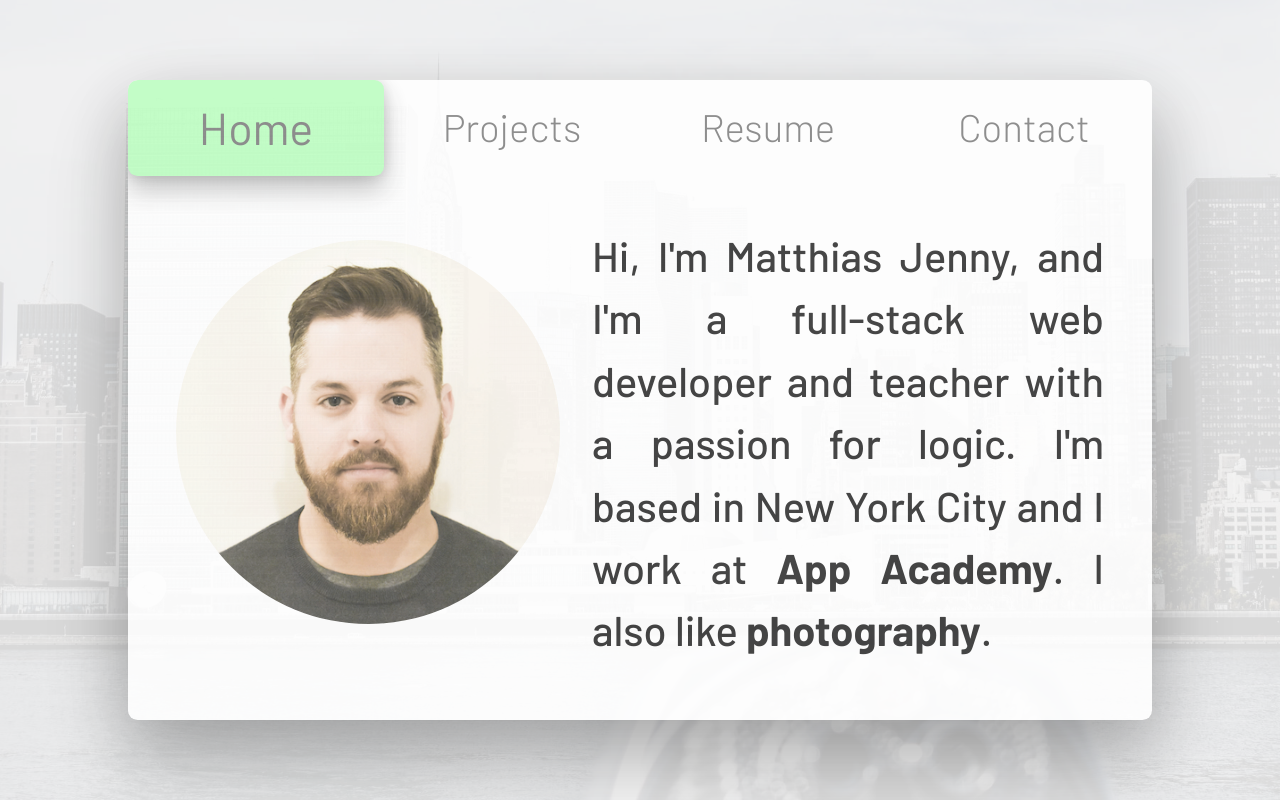
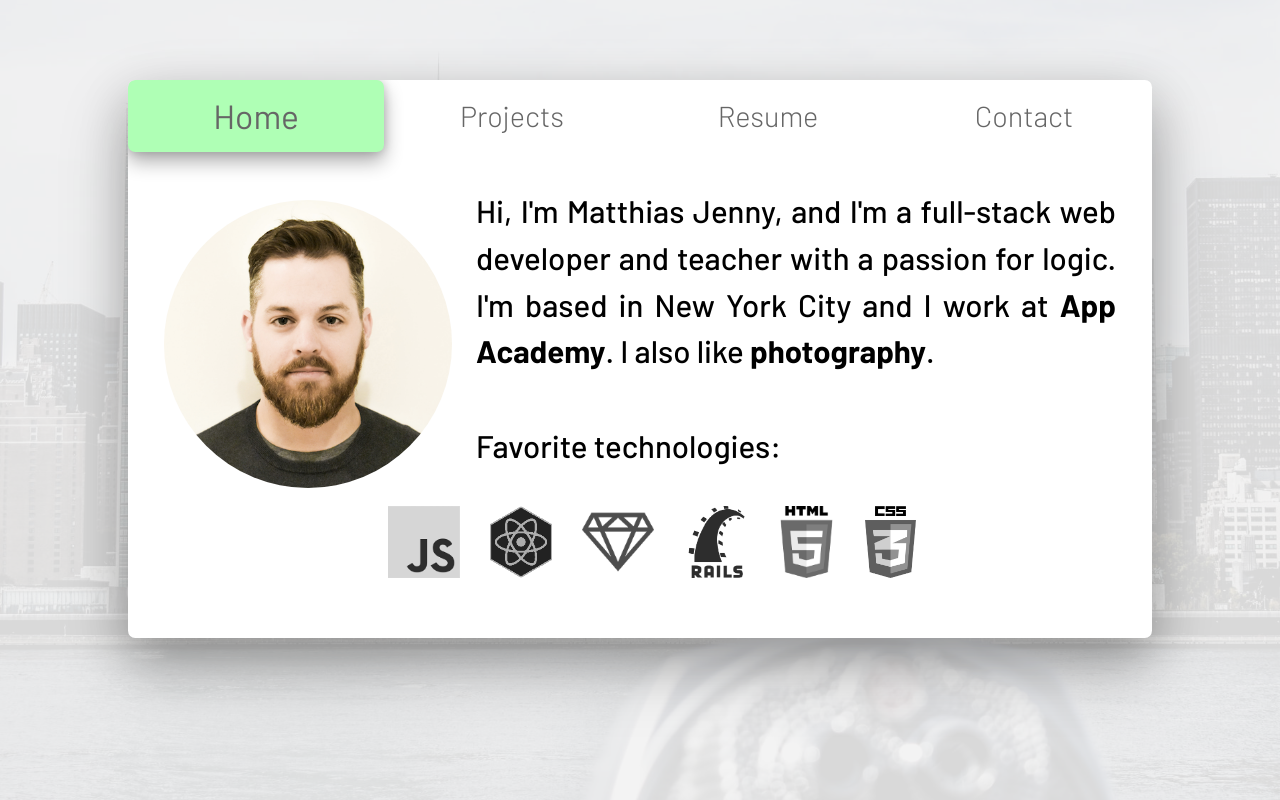
Before and after one commit to m1010j/m1010j.github.io, a website built with webpack: page index.html in a window 1280 px wide. Built offline with nearby package versions, Linux system fonts and the light colour scheme.

Commit message:
Improve styling

```diff
--- a/entry.js
+++ b/entry.js
@@ -59,7 +59,7 @@ document.addEventListener('DOMContentLoaded', function() {
   const navItems = Array.from(document.getElementsByClassName('navitem'));
   const content = document.getElementById('content');
   setTimeout(() => {
-    main.forEach(el => el.setAttribute('style', 'opacity: .85'));
+    main.forEach(el => el.setAttribute('style', 'opacity: 1'));
     content.innerHTML = contents.home;
   }, 100);
 
--- a/script.js
+++ b/script.js
@@ -83,7 +83,7 @@ document.addEventListener('DOMContentLoaded', function () {
   var content = document.getElementById('content');
   setTimeout(function () {
     main.forEach(function (el) {
-      return el.setAttribute('style', 'opacity: .85');
+      return el.setAttribute('style', 'opacity: 1');
     });
     content.innerHTML = contents.home;
   }, 100);
--- a/styles.css
+++ b/styles.css
@@ -1,5 +1,5 @@
 html {
-  font-size: 2em;
+  font-size: 1.5em;
 }
 
 body {
@@ -39,7 +39,7 @@ main {
   overflow-x: auto;
   border-radius: .3rem;
   box-shadow: 0 1.2rem 3rem 0 rgba(0,0,0,0.19), 0 .8rem 2rem 0 rgba(0,0,0,0.24);
-  transition: opacity .5s ease-in-out;
+  transition: opacity 1s ease-in-out;
 }
 
 a {
@@ -65,7 +65,6 @@ p {
   width: auto;
   border-radius: 100%;
   margin: .5rem 1rem 0 0;
-  opacity: 1;
 }
 
 .icon {
@@ -81,7 +80,6 @@ p {
 }
 
 .navitem {
-  opacity: inherit;
   grid-row-start: 1;
   display: flex;
   align-items: center;
@@ -149,7 +147,6 @@ p {
 }
 
 #content {
-  opacity: inherit;
   grid-row-start: 2;
   grid-column-start: 1;
   grid-column-end: span 4;
@@ -172,9 +169,9 @@ h2 {
 .project-gif {
   float: left;
   margin: .5rem 1rem 0 0;
-  opacity: 1;
   height: auto;
-  width: 12rem;
+  width: 18rem;
+  border-radius: .3rem;
 }
 
 iframe {
```
Also changed, not shown: 1 other file.
